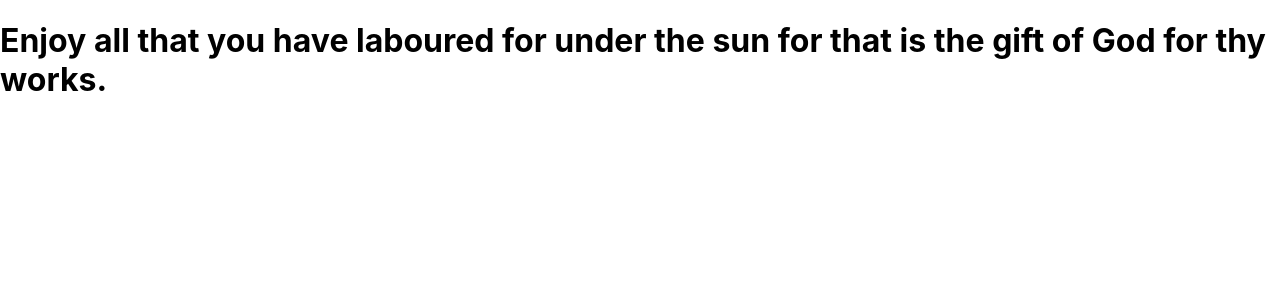
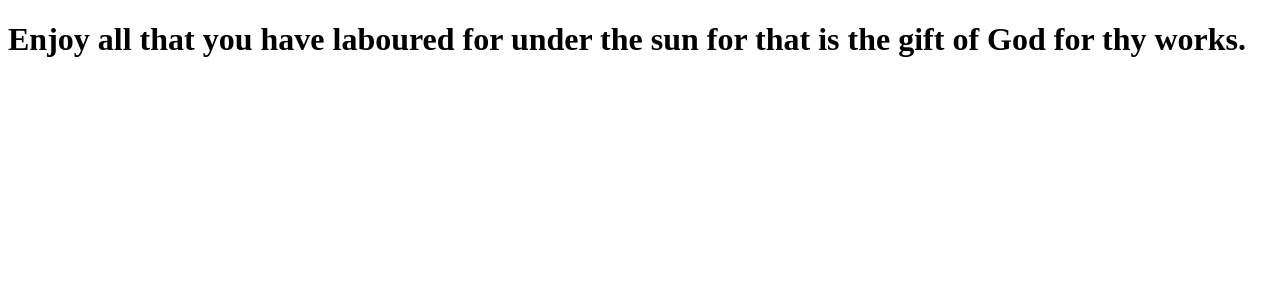
Before and after one commit to kwe92/Todo-React-App, a React (Create React App) app: page / in a window 1280 px wide. Shown: the top 300 px of the page. Built offline with nearby package versions, Linux system fonts and the light colour scheme.

Commit message:
Added App JSX Element

```diff
--- a/src/index.css
+++ b/src/index.css
@@ -1,13 +1,4 @@
-body {
-  margin: 0;
-  font-family: -apple-system, BlinkMacSystemFont, 'Segoe UI', 'Roboto', 'Oxygen',
-    'Ubuntu', 'Cantarell', 'Fira Sans', 'Droid Sans', 'Helvetica Neue',
-    sans-serif;
-  -webkit-font-smoothing: antialiased;
-  -moz-osx-font-smoothing: grayscale;
+body{
+    margin: 0;
+    padding: 0;
 }
-
-code {
-  font-family: source-code-pro, Menlo, Monaco, Consolas, 'Courier New',
-    monospace;
-}
--- a/src/index.tsx
+++ b/src/index.tsx
@@ -1,19 +1,13 @@
-import React from 'react';
-import ReactDOM from 'react-dom/client';
-import './index.css';
-import App from './App';
-import reportWebVitals from './reportWebVitals';
+import React from "react";
+import ReactDOM from "react-dom/client";
+import App from "./App";
 
-const root = ReactDOM.createRoot(
-  document.getElementById('root') as HTMLElement
-);
+const ele = document.getElementById("root") as HTMLElement;
+
+const root = ReactDOM.createRoot(ele);
+
 root.render(
   <React.StrictMode>
     <App />
   </React.StrictMode>
 );
-
-// If you want to start measuring performance in your app, pass a function
-// to log results (for example: reportWebVitals(console.log))
-// or send to an analytics endpoint. Learn more: https://bit.ly/CRA-vitals
-reportWebVitals();
```
